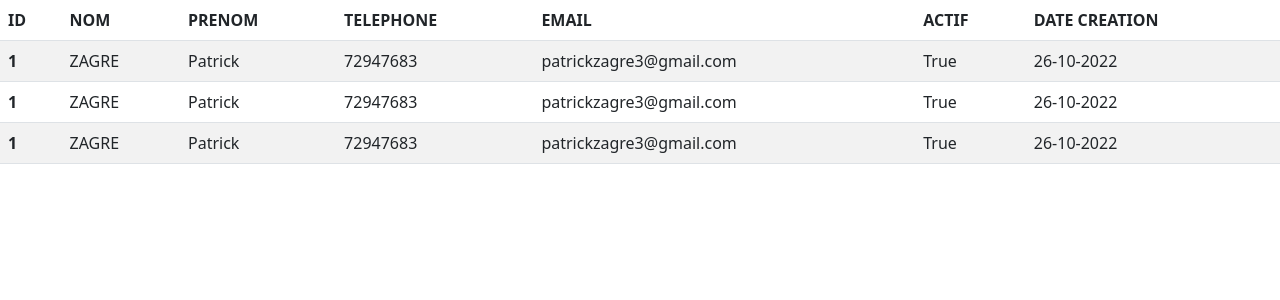
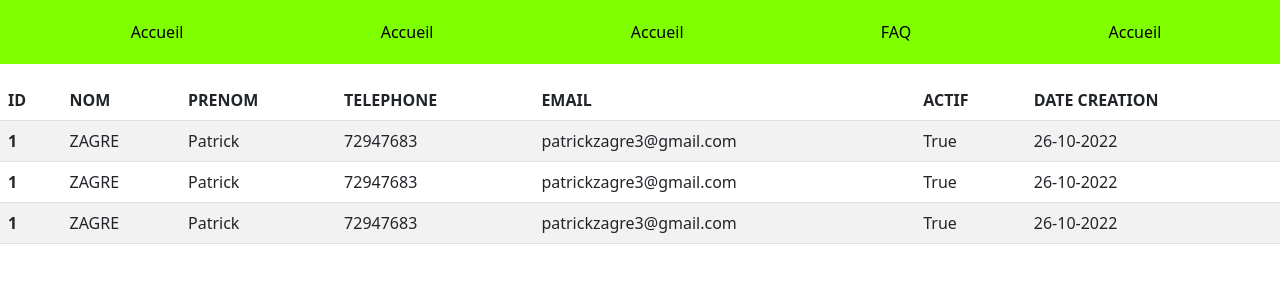
Before and after one commit to wendzagre/Projet-Bootcamp, a Django app: page /Agent/ in a window 1280 px wide. Shown: the top 300 px of the page. Run offline with Django 4.2, Linux system fonts and the light colour scheme.

Commit message:
PageAcceuil

```diff
--- /dev/null
+++ b/helpDesk/Agent/static/style.css
@@ -0,0 +1,20 @@
+*{
+    margin:0;
+    padding: 0;
+
+}
+
+ul{
+    display: flex;
+    list-style: none;
+    background-color: chartreuse;
+    padding: 20px;
+    justify-content: space-around;
+
+}
+
+li a {
+    text-decoration: none;
+    color:black
+
+}
--- a/helpDesk/Agent/templates/agent.html
+++ b/helpDesk/Agent/templates/agent.html
@@ -1,5 +1,11 @@
+
 {% extends 'base.html' %}
+
+
+
+
 {% block content %}
+{% include 'nav.html' %}
 <table class="table table-striped">
     <thead>
       <tr>
--- a/helpDesk/Agent/templates/base.html
+++ b/helpDesk/Agent/templates/base.html
@@ -1,10 +1,15 @@
+{% load static %}
 <!DOCTYPE html>
 <html lang="en">
 <head>
+    <link rel="stylesheet" href="{% static 'style.css' %}">
     <link href="https://cdn.jsdelivr.net/npm/bootstrap@5.2.2/dist/css/bootstrap.min.css" rel="stylesheet" integrity="sha384-Zenh87qX5JnK2Jl0vWa8Ck2rdkQ2Bzep5IDxbcnCeuOxjzrPF/et3URy9Bv1WTRi" crossorigin="anonymous">
+
     <title>Agent</title>
 </head>
 <body>
+
+
     {% block content %}
 
     {% endblock %}
--- /dev/null
+++ b/helpDesk/Agent/templates/nav.html
@@ -0,0 +1,8 @@
+
+<ul>
+    <li><a href="">Accueil</a></li>
+    <li><a href="">Accueil</a></li>
+    <li><a href="">Accueil</a></li>
+    <li><a href="">FAQ</a></li>
+    <li><a href="">Accueil</a></li>
+</ul>
--- a/helpDesk/Agent/urls.py
+++ b/helpDesk/Agent/urls.py
@@ -3,4 +3,8 @@ from .import views
 
 urlpatterns=[
     path('',views.Agent,name='Agent'),
+    path('index.html',views.index,name='index'),
+
+
+
 ]
--- a/helpDesk/Agent/views.py
+++ b/helpDesk/Agent/views.py
@@ -39,5 +39,6 @@ def Agent(request):
         }
     return render(request,'agent.html',context)
 
-
+def index(request):
+    return render(request,'index.html')
 # Create your views here.
--- a/helpDesk/gestion/templates/base.html
+++ b/helpDesk/gestion/templates/base.html
@@ -1,6 +1,9 @@
+{% load static %}
 <!DOCTYPE html>
 <html lang="en">
 <head>
+  <link rel="stylesheet" href="{% static 'style.css' %}">
+
     <link href="https://cdn.jsdelivr.net/npm/bootstrap@5.2.2/dist/css/bootstrap.min.css" rel="stylesheet" integrity="sha384-Zenh87qX5JnK2Jl0vWa8Ck2rdkQ2Bzep5IDxbcnCeuOxjzrPF/et3URy9Bv1WTRi" crossorigin="anonymous">
   </head>
     <title>TICKET</title>
--- a/helpDesk/gestion/templates/ticket.html
+++ b/helpDesk/gestion/templates/ticket.html
@@ -1,6 +1,8 @@
 {% extends 'base.html' %}
 
+
 {% block content %}
+{% include 'nav.html' %}
 
 <table class="table table-striped">
     <thead>
--- a/helpDesk/helpDesk/settings.py
+++ b/helpDesk/helpDesk/settings.py
@@ -38,7 +38,8 @@ INSTALLED_APPS = [
     'django.contrib.messages',
     'django.contrib.staticfiles',
     'gestion',
-    'Agent'
+    'Agent',
+
 ]
 
 MIDDLEWARE = [
--- a/helpDesk/helpDesk/urls.py
+++ b/helpDesk/helpDesk/urls.py
@@ -19,6 +19,6 @@ from django.urls import include,path
 urlpatterns = [
     path('admin/', admin.site.urls),
      path('Agent/',include('Agent.urls')),
-    path('gestion/', include('gestion.urls')), #Inclure l'urls.py de l'application gestion
+    path('', include('gestion.urls')), #Inclure l'urls.py de l'application gestion
 
 ]
```
Also changed, not shown: helpDesk/Agent/templates/index.html (added, +23 -0 lines).
